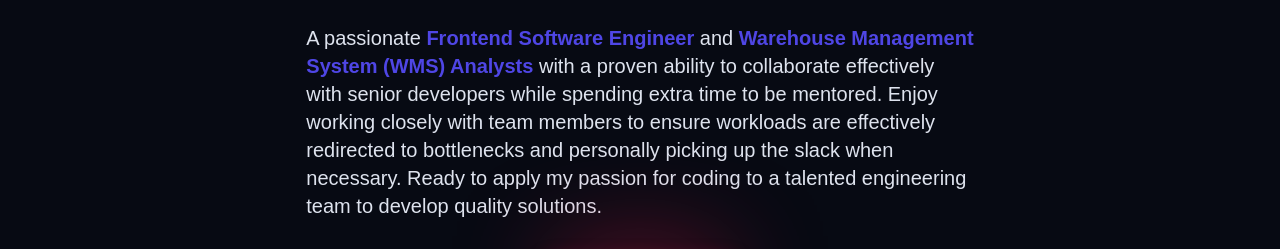
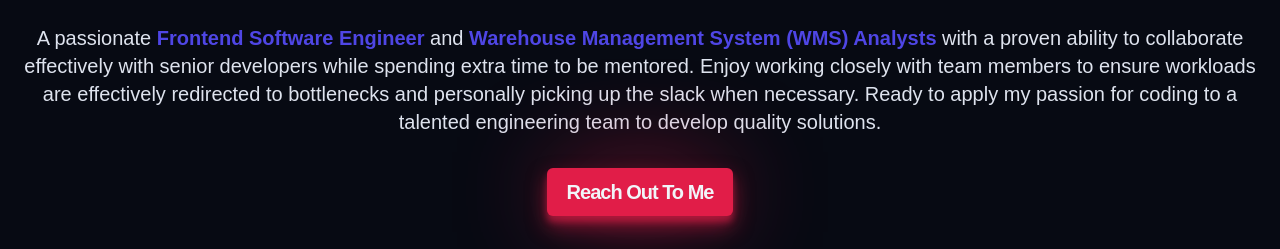
Before and after one commit to Kincyrus12/My-Portfolio-Website-Cyrus.dev, a website built with Vite: page index.html in a window 1280 px wide. Shown: the part 520-769 px from the top of the page. Built offline with nearby package versions, Linux system fonts and the light colour scheme; a web font is replaced by a local one.

Commit message:
commit all the changes made

```diff
--- a/styles/components/hero.css
+++ b/styles/components/hero.css
@@ -24,14 +24,14 @@
   color: var(--clr-slate600);
   letter-spacing: -0.05em;
   line-height: 0.9;
-  font-size: 2rem;
+  font-size: 1.2rem;
 }
 
 .hero__description {
-  max-width: 60ch;
+  max-width: 98%;
   font-size: var(--size-sm);
   color: var(--clr-slate600);
-  text-align: left;
+  text-align: center;
 }
 
 .hero__btn {
```
